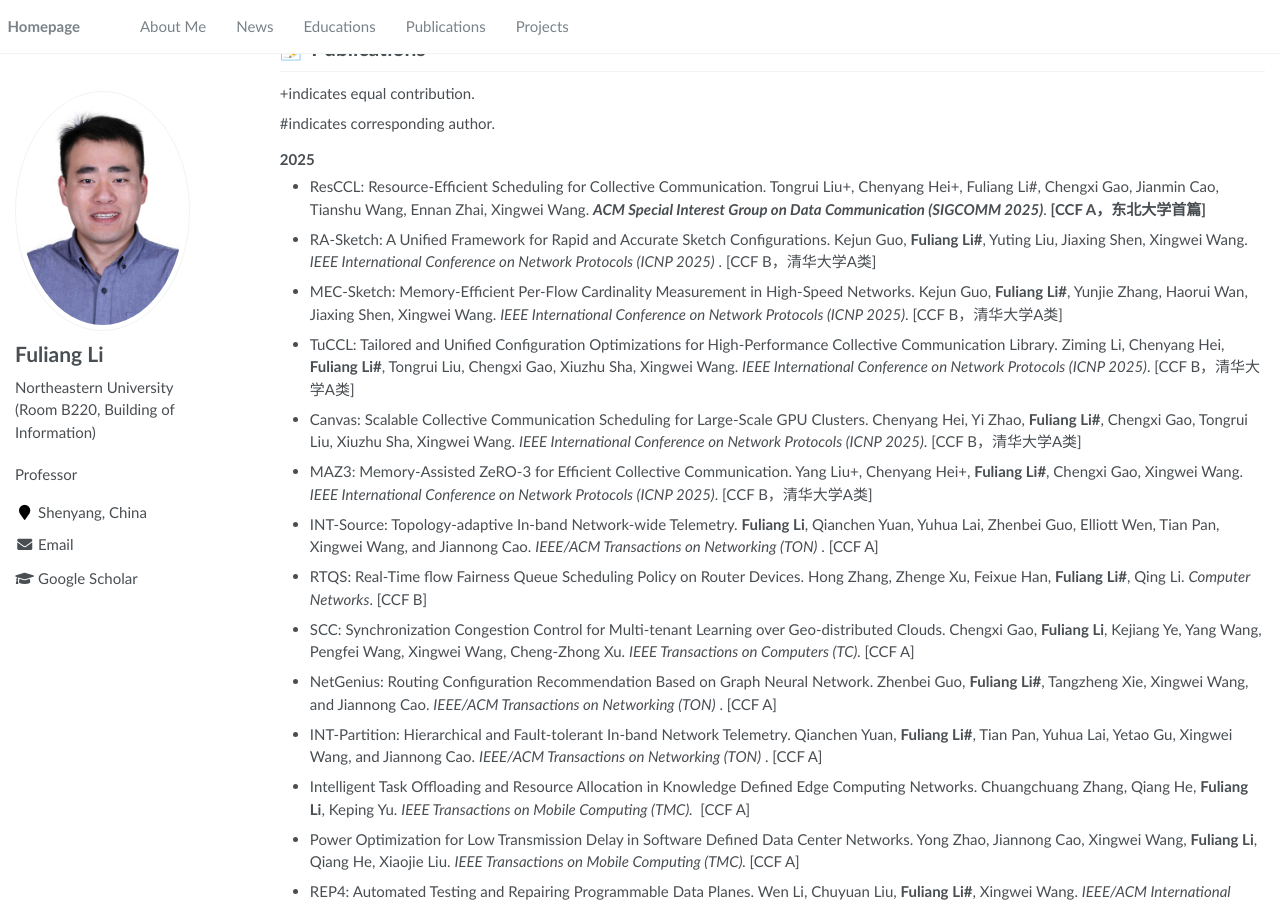
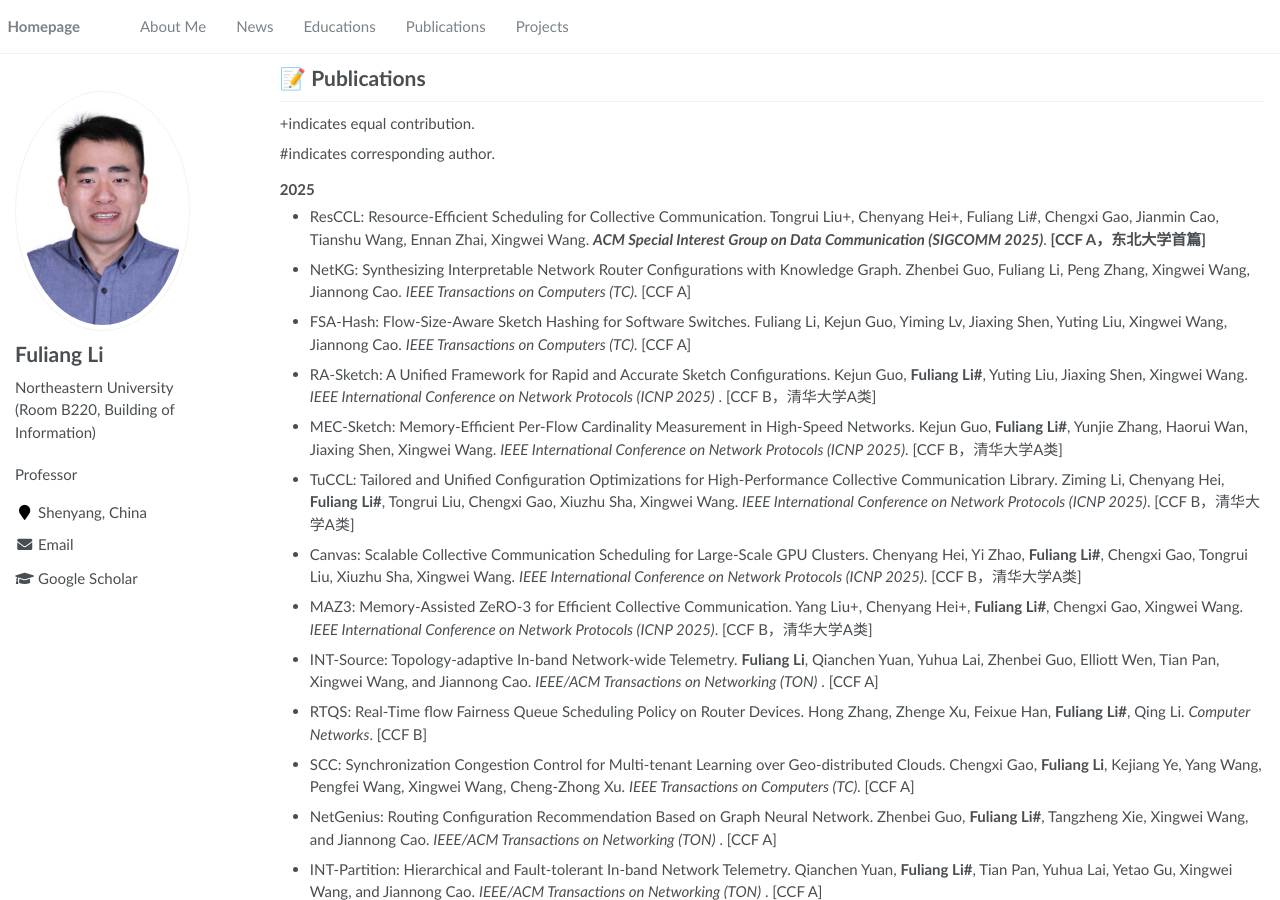
Before and after one commit to Fuliang-Li/Fuliang-Li.github.io, a Jekyll site: the page built from _pages/about.md, in a window 1280 px wide and 900 px high, scrolled down 1174 px. Built offline with Jekyll 4.4.1, drawn with Linux system fonts in a browser that asks for light colours; some of the changed text lies outside the part shown.

Commit message:
Update about.md

```diff
--- a/_pages/about.md
+++ b/_pages/about.md
@@ -20,6 +20,7 @@ redirect_from:
 Fuliang Li (李福亮), Professor of Northeastern University. I obtained my Bachelor’s degree in Computer Science and Engineering from Northeastern University in 2009 and was directly admitted to Tsinghua University’s Institute for Network Sciences and Cyberspace as a Ph.D. student, under the supervision of Professor Wu Jianping (<a href="https://www.tsinghua.edu.cn/info/1166/93896.htm" target="_blank">吴建平</a>). I earned my Ph.D. degree from Tsinghua University in 2015. Now, I work with Professor Xingwei Wang (<a href="https://neu.edu.cn/info/1012/3221.htm" target="_blank">王兴伟</a>). My main research interests include computer networks, as well as the bridging between networking and AI.
 
 # 🔥 News
+- *2025.08: &nbsp;🎉🎉 We have two papers accepted by TC [CCF A].
 - *2025.07*: &nbsp;🎉🎉🎉🎉🎉🎉We have one paper accepted by **SIGCOMM 2025** [CCF A].
 - *2025.07*: &nbsp;🎉🎉 We have some papers accepted by ICNP [CCF B，清华大学A类].
 - 2025.07: &nbsp;**🎉🎉 IEEE/ACM IWQoS 2025 Best Student Paper Runner-up**
@@ -63,6 +64,8 @@ Fuliang Li (李福亮), Professor of Northeastern University. I obtained my Bach
 <h3><strong>2025</strong></h3>
 
 - ResCCL: Resource-Efficient Scheduling for Collective  Communication. Tongrui Liu+, Chenyang Hei+, Fuliang Li#, Chengxi Gao, Jianmin Cao, Tianshu Wang, Ennan Zhai, Xingwei Wang. ***ACM Special Interest Group on Data Communication (SIGCOMM 2025)***.  **[CCF A，东北大学首篇]**
+- NetKG: Synthesizing Interpretable Network Router Configurations with Knowledge Graph. Zhenbei Guo, Fuliang Li, Peng Zhang, Xingwei Wang, Jiannong Cao. <i>  IEEE Transactions on Computers (TC). </i> [CCF A]
+- FSA-Hash: Flow-Size-Aware Sketch Hashing for Software Switches. Fuliang Li, Kejun Guo, Yiming Lv, Jiaxing Shen, Yuting Liu, Xingwei Wang, Jiannong Cao.  <i>  IEEE Transactions on Computers (TC). </i> [CCF A]
 - RA-Sketch: A Unified Framework for Rapid and Accurate Sketch Configurations. Kejun Guo, **Fuliang Li#**, Yuting Liu, Jiaxing Shen, Xingwei Wang. *IEEE International Conference on Network Protocols (ICNP 2025)* .  [CCF B，清华大学A类]
 - MEC-Sketch: Memory-Efficient Per-Flow Cardinality Measurement in High-Speed Networks. Kejun Guo, **Fuliang Li#**, Yunjie Zhang, Haorui Wan, Jiaxing Shen, Xingwei Wang. *IEEE International Conference on Network Protocols (ICNP 2025)*. [CCF B，清华大学A类]
 - TuCCL: Tailored and Unified Configuration Optimizations for High-Performance Collective Communication Library. Ziming Li, Chenyang Hei, **Fuliang Li#**, Tongrui Liu, Chengxi Gao, Xiuzhu Sha, Xingwei Wang. *IEEE International Conference on Network Protocols (ICNP 2025)*. [CCF B，清华大学A类]
```
